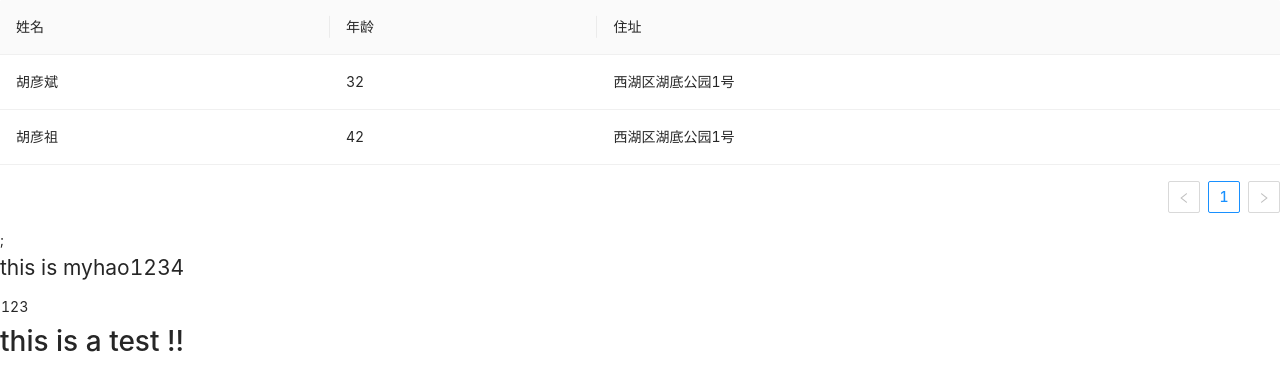
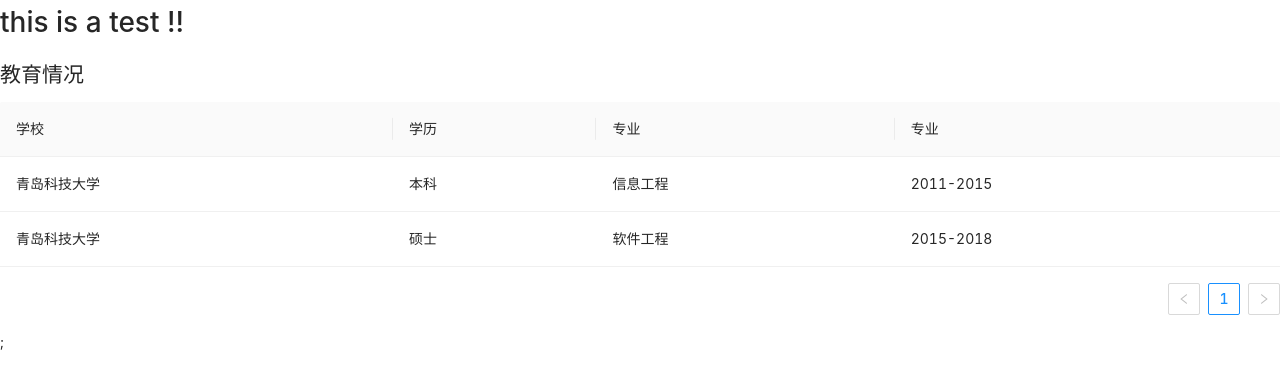
Before and after one commit to yunets/antd-mobile-learning, a React (Create React App) app: page / in a window 1280 px wide. Shown: the top 390 px of the page. Built offline with nearby package versions, Linux system fonts and the light colour scheme.

Commit message:
个人介绍

```diff
--- a/src/App.js
+++ b/src/App.js
@@ -1,10 +1,10 @@
-import { MyNav } from "./page/nav/MyNav";
+import { School } from "./page/info/School";
 
 export default function App() {
   return (
     <div className="App">
-      <MyNav />
       <h1>this is a test !!</h1>
+      <School />
     </div>
   );
 }
--- /dev/null
+++ b/src/page/info/School.js
@@ -0,0 +1,53 @@
+import React from "react";
+import { Table } from "antd";
+
+export class School extends React.Component {
+  dataSource = [
+    {
+      key: "1",
+      school: "青岛科技大学",
+      qualifications: "本科",
+      major: "信息工程",
+      learningTime: "2011-2015"
+    },
+    {
+      key: "1",
+      school: "青岛科技大学",
+      qualifications: "硕士",
+      major: "软件工程",
+      learningTime: "2015-2018"
+    }
+  ];
+
+  columns = [
+    {
+      title: "学校",
+      dataIndex: "school",
+      key: "school"
+    },
+    {
+      title: "学历",
+      dataIndex: "qualifications",
+      key: "qualifications"
+    },
+    {
+      title: "专业",
+      dataIndex: "major",
+      key: "major"
+    },
+    {
+      title: "专业",
+      dataIndex: "learningTime",
+      key: "learningTime"
+    }
+  ];
+
+  render() {
+    return (
+      <div>
+        <legend>教育情况</legend>
+        <Table dataSource={this.dataSource} columns={this.columns} />;
+      </div>
+    );
+  }
+}
```
